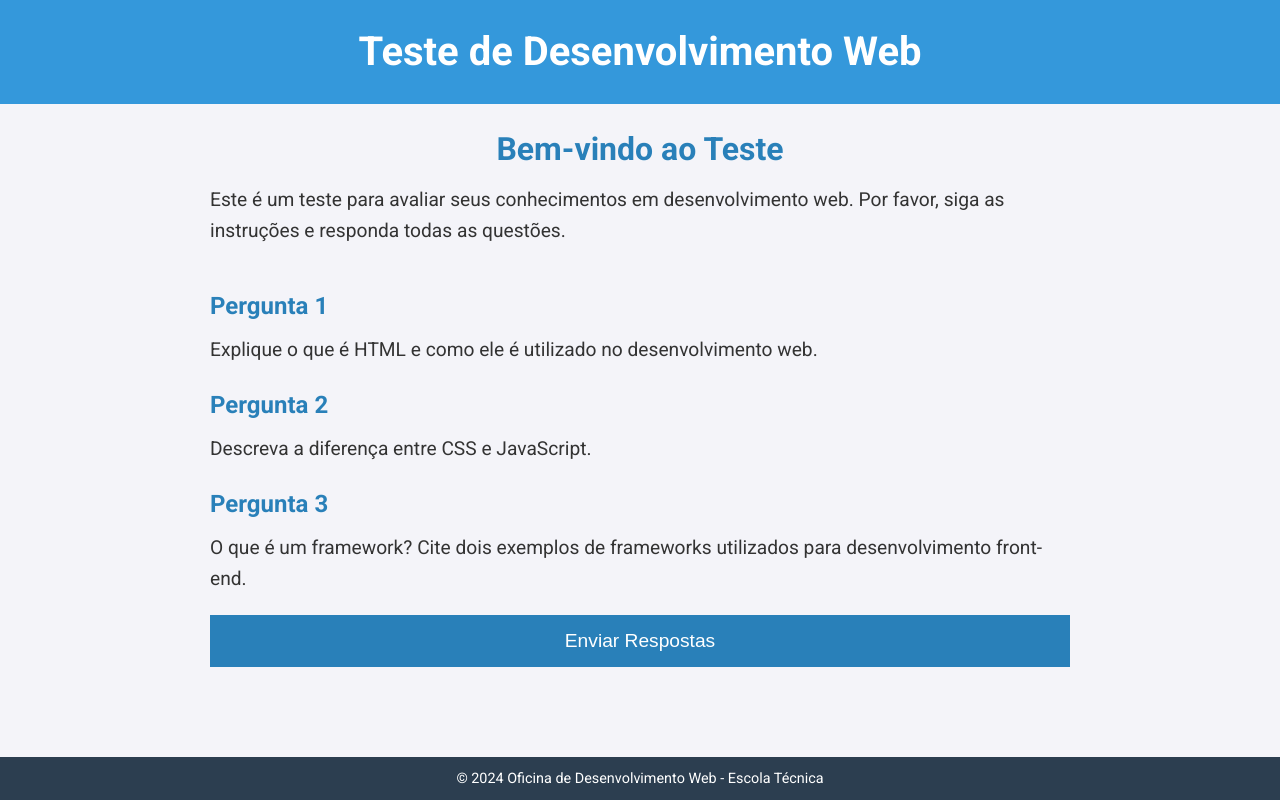
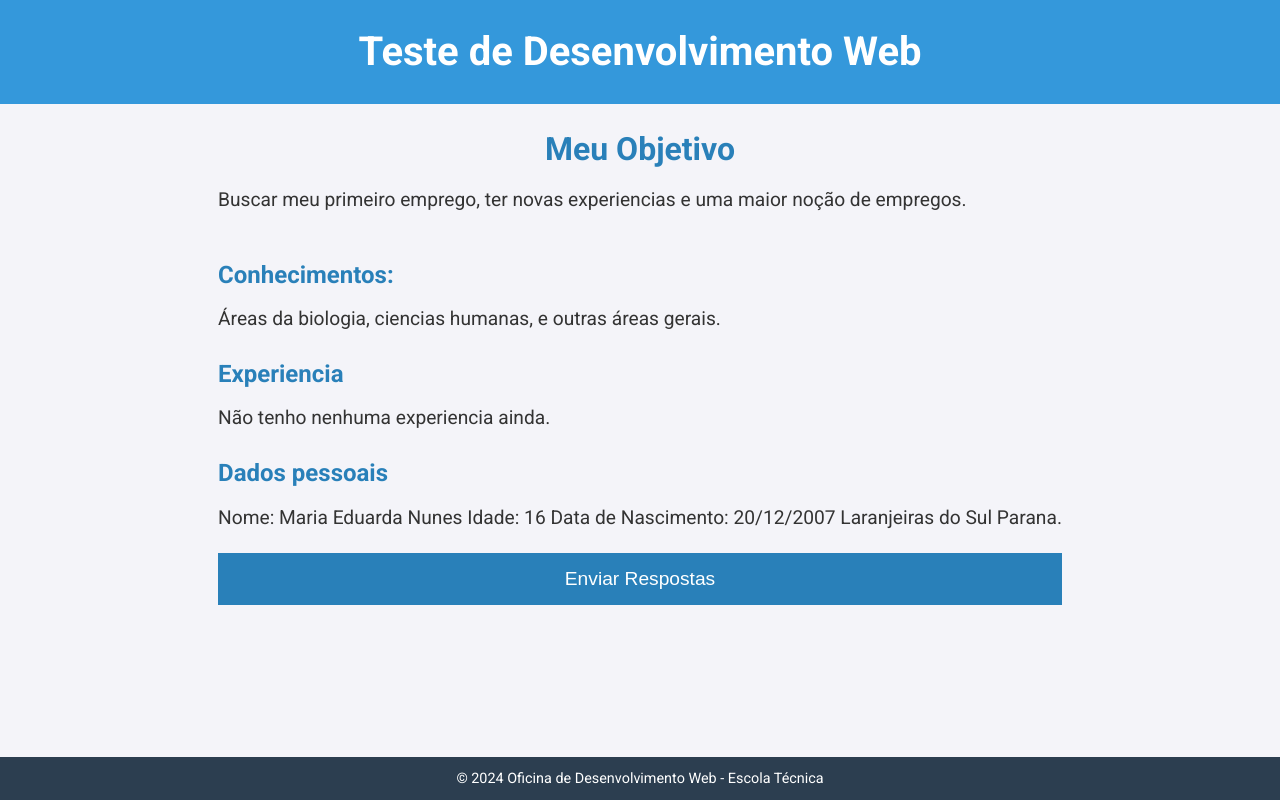
Before and after one commit to mariaedununes/curriculo-atividde, a plain HTML site: page index.html in a window 1280 px wide. Drawn offline with Linux system fonts and the light colour scheme.

Commit message:
Update index.html

```diff
--- a/index.html
+++ b/index.html
@@ -3,7 +3,7 @@
 <head>
     <meta charset="UTF-8">
     <meta name="viewport" content="width=device-width, initial-scale=1.0">
-    <title>Teste de Desenvolvimento Web</title>
+    <title>Curriculo Proficional</title>
     <link rel="stylesheet" href="style.css">
     <link href="https://fonts.googleapis.com/css2?family=Roboto:wght@400;700&display=swap" rel="stylesheet">
 </head>
@@ -14,19 +14,22 @@
 
     <main class="content">
         <section class="intro">
-            <h2>Bem-vindo ao Teste</h2>
-            <p>Este é um teste para avaliar seus conhecimentos em desenvolvimento web. Por favor, siga as instruções e responda todas as questões.</p>
+            <h2>Meu Objetivo</h2>
+            <p>Buscar meu primeiro emprego, ter novas experiencias e uma maior noção de empregos.</p>
         </section>
 
         <section class="questions">
-            <h3>Pergunta 1</h3>
-            <p>Explique o que é HTML e como ele é utilizado no desenvolvimento web.</p>
+            <h3>Conhecimentos:</h3>
+            <p>Áreas da biologia, ciencias humanas, e outras áreas gerais.</p>
 
-            <h3>Pergunta 2</h3>
-            <p>Descreva a diferença entre CSS e JavaScript.</p>
+            <h3>Experiencia</h3>
+            <p>Não tenho nenhuma experiencia ainda.</p>
 
-            <h3>Pergunta 3</h3>
-            <p>O que é um framework? Cite dois exemplos de frameworks utilizados para desenvolvimento front-end.</p>
+            <h3>Dados pessoais</h3>
+            <p>Nome: Maria Eduarda Nunes
+               Idade: 16
+               Data de Nascimento: 20/12/2007
+              Laranjeiras do Sul Parana.</p>
         </section>
 
         <button class="submit-btn">Enviar Respostas</button>
```
